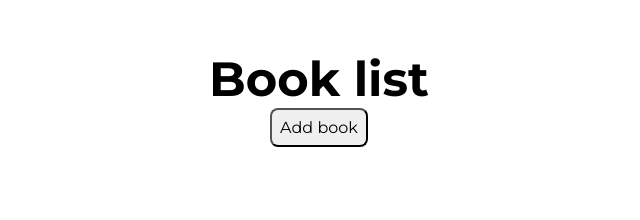
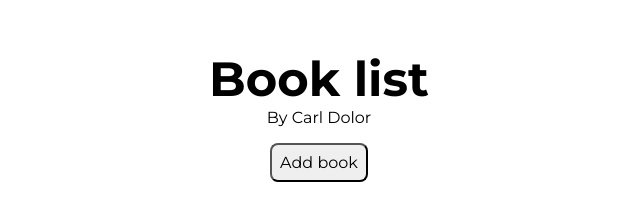
Before and after one commit to NoobCarl/Library, a plain HTML site: page index.html in a window 1280 px wide. Shown: the whole page, without its empty margins (321-961 px from the left). Drawn offline with Linux system fonts and the light colour scheme.

Commit message:
1.2
Slight touches to improve the looking of the site

```diff
--- a/index.html
+++ b/index.html
@@ -13,8 +13,9 @@
 <body>
     <header>
         <h1>Book list</h1>
-        <button id = "add">Add book</button>
+        <div>By Carl Dolor</div>
     </header>
+    <button id = "add">Add book</button>
     <ul id = "list-books">
         <!-- <li id = "">
             <h2>Title</h2>
--- a/style.css
+++ b/style.css
@@ -17,7 +17,7 @@ body{
 }
 header{
     margin-top: 50px;
-    margin-bottom: 50px;
+    margin-bottom: 1rem;
     display: flex;
     flex-direction: column;
     align-items: center;
@@ -25,6 +25,9 @@ header{
 button{
     border-radius: 0.5rem;
     padding: 0.5rem;
+}
+#add{
+    margin-bottom: 1rem;
 }
 #add-screen{
     display: none;
```
